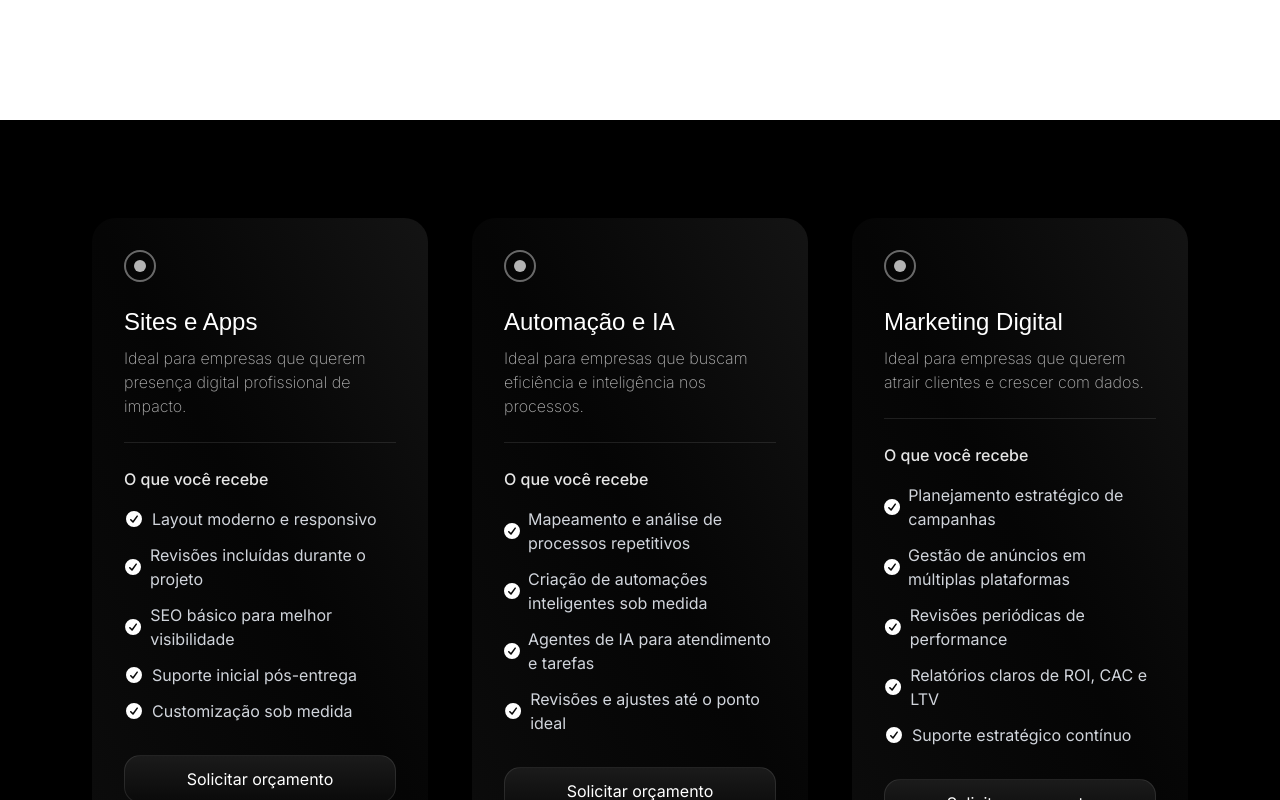
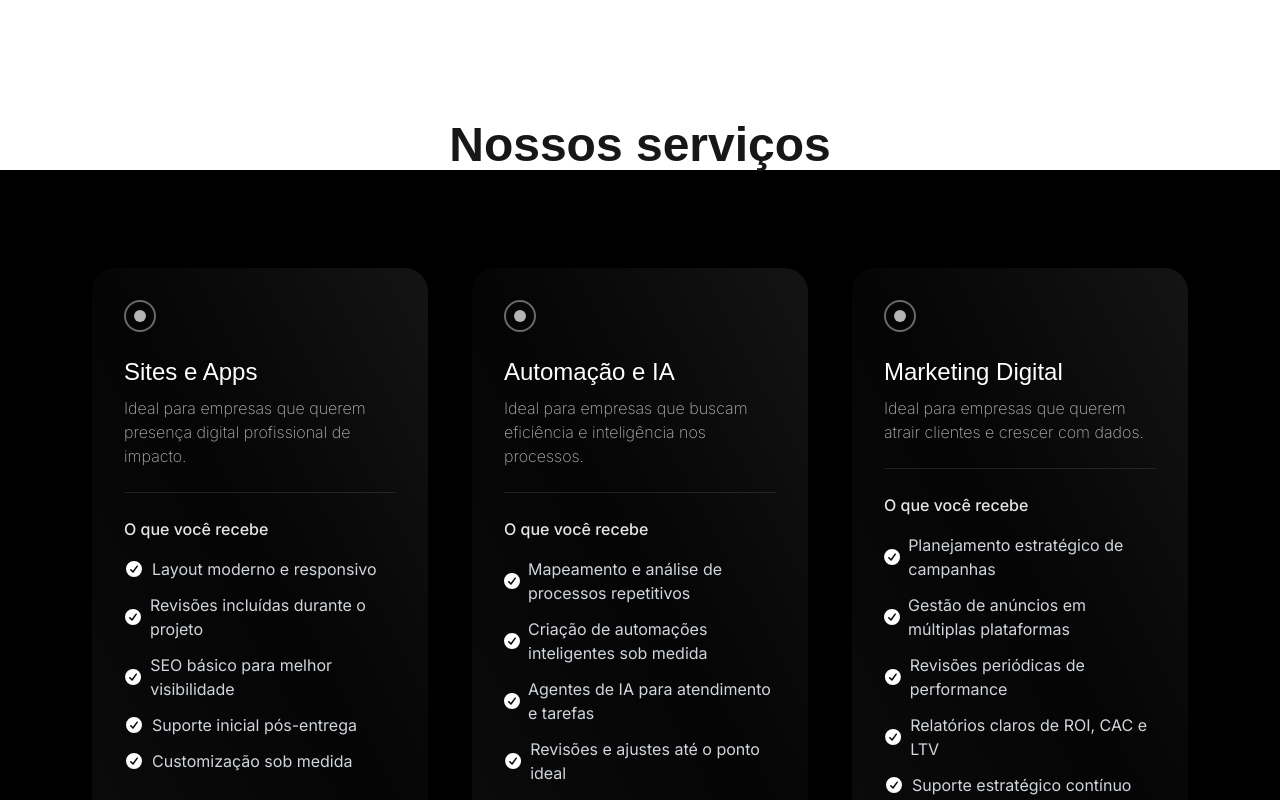
Before and after one commit to Joao2511/Nevoy, a Next.js app: page / in a window 1280 px wide. Shown: the part 6060-6860 px from the top of the page. Built offline with nearby package versions, Linux system fonts and the light colour scheme; a web font is replaced by a local one.

Commit message:
style: adicionar texto

```diff
--- a/src/components/Serviços.tsx
+++ b/src/components/Serviços.tsx
@@ -41,9 +41,13 @@ const services = [
 
 export default function Servicos() {
   return (
+    <>
+      <h1 className="mt-82 text-center text-4xl leading-[1.05] font-semibold md:text-5xl">
+        Nossos serviços
+      </h1>
       <section
         id="servicos"
-      className="mt-82 flex flex-wrap justify-center gap-10 bg-black px-12 py-24 text-white"
+        className="mb-24 flex flex-wrap justify-center gap-10 bg-black px-12 py-24 text-white"
       >
         {services.map((service) => (
           <div
@@ -91,5 +95,6 @@ export default function Servicos() {
           </div>
         ))}
       </section>
+    </>
   );
 }
```
Lines whose indentation alone changed are shown as unchanged.
